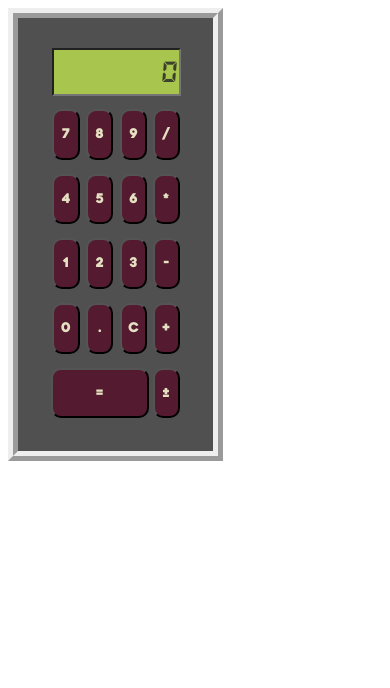
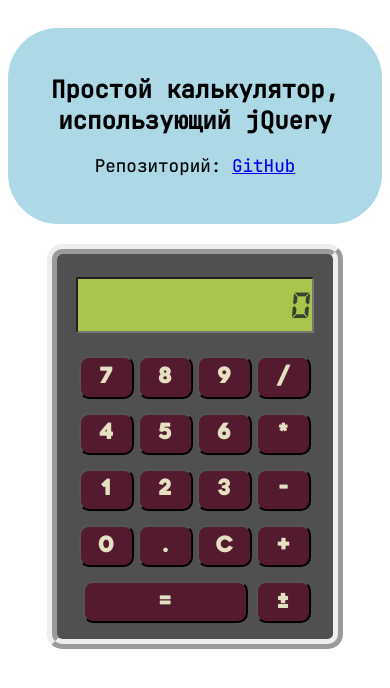
Before and after one commit to JixCan/jQuery-Calculator, a plain HTML site: page index.html in a window 390 px wide. Drawn offline with nearby package versions, Linux system fonts and the light colour scheme.

Commit message:
Добавлены стили + пофикшены баги

```diff
--- a/index.html
+++ b/index.html
@@ -10,6 +10,10 @@
         <link rel="stylesheet" type="text/css" media="screen" href="styles.css">
     </head>
     <body>
+        <div id="titleBox">
+            <h1>Простой калькулятор, использующий jQuery</h1>
+            <p>Репозиторий: <a href="https://github.com/JixCan/jQuery-Calculator"> GitHub</a></h2>
+        </div>
         <div id="container">
             <div id="calculator">
                 <input type="text" readonly="true" id="resultScreen" value=0 maxlength="11">
--- a/script.js
+++ b/script.js
@@ -3,7 +3,9 @@ let currentNumber = 0;
 let lastOperation = "";
 let lastNumber = 0;
 let isNewNumber = false;
-const maxDigits = 11;
+const maxDigits = 10;
+
+//TODO: "9999999999" + "+-" + "-" -> "Error"
 
 $(document).ready(function(){
     $(".symbolButton").on({
@@ -17,12 +19,20 @@ $(document).ready(function(){
             let buttonValue = $(this).text();
             if (!isNaN(buttonValue)) {
                 if (isNewNumber) {
-                    currentNumber = parseInt(buttonValue);
+                    // Сначала проверяем, была ли уже введена точка
+                    if ($("#resultScreen").val().includes(".")) {
+                        currentNumber = parseInt(buttonValue);
+                        // Если точка была введена, просто добавляем цифру к текущему числу
+                        //currentNumber = parseFloat(currentNumber);
+                    } else {
+                        // Иначе, просто парсим число
+                        currentNumber = parseFloat(buttonValue);
+                    }
                     isNewNumber = false;
                 } else {
                     // Проверка на количество цифр
-                    if (currentNumber.toString().length < maxDigits) {
-                        currentNumber = currentNumber * 10 + parseInt(buttonValue);
+                    if ($("#resultScreen").val().includes(".") || currentNumber.toString().length < maxDigits) {
+                        currentNumber = parseFloat($("#resultScreen").val() + buttonValue.toString());
                     }
                 }
                 $("#resultScreen").val(currentNumber);
@@ -48,7 +58,7 @@ $(document).ready(function(){
                     if (currentNumber != 0) {
                         result /= currentNumber;
                     } else {
-                        $("#resultScreen").val("NaN");
+                        $("#resultScreen").val("Error");
                         disableButtons();
                         return;
                     }
@@ -83,7 +93,7 @@ $(document).ready(function(){
     }
 
     function formatResult(result) {
-        let resultStr = result.toString();
+        let resultStr = result.toFixed(maxDigits).toString();
         if (resultStr.includes(".")) {
             let [integerPart, fractionalPart] = resultStr.split(".");
             let maxFractionalLength = maxDigits - integerPart.length - 1; // -1 for the decimal point
@@ -99,6 +109,7 @@ $(document).ready(function(){
             fractionalPart = fractionalPart.substring(0, maxFractionalLength);
             resultStr = integerPart + "." + fractionalPart;
         }
+
 
         if (resultStr.length > maxDigits) {
             return "Error";
@@ -123,13 +134,22 @@ $(document).ready(function(){
         handleOperation("+");
     });
 
+    $("#buttonDot").click(function(){
+        let currentInput = $("#resultScreen").val();
+        // Проверка на наличие уже введенной точки
+        if (!currentInput.includes(".")) {
+            // Добавляем точку к текущему числу
+            $("#resultScreen").val(currentInput + ".");
+            // Обновляем текущее число
+            currentNumber = parseFloat($("#resultScreen").val());
+        }
+    });
+
     $("#buttonEquals").click(function(){
         if (lastOperation) {
             switch (lastOperation) {
                 case "+":
-                    console.log(result, " ", lastNumber);
                     result += lastNumber;
-                    console.log(result);
                     break;
                 case "-":
                     result -= lastNumber;
@@ -141,7 +161,7 @@ $(document).ready(function(){
                     if (lastNumber != 0) {
                         result /= lastNumber;
                     } else {
-                        $("#resultScreen").val("NaN");
+                        $("#resultScreen").val("Error");
                         disableButtons();
                         return;
                     }
@@ -149,7 +169,6 @@ $(document).ready(function(){
                 default:
                     break;
             }
-
 
             result = formatResult(result);
             result = parseFloat(result); // Ensure it's a float for formatting
@@ -178,6 +197,7 @@ $(document).ready(function(){
 
     $("#buttonSign").click(function() {
         currentNumber = -currentNumber;
+        lastNumber = -lastNumber;
         $("#resultScreen").val(currentNumber);
     });
 });
--- a/styles.css
+++ b/styles.css
@@ -1,5 +1,30 @@
 @font-face { font-family: Digit; src: url('DS-DIGIT.TTF'); }
 @font-face { font-family: Heavitas; src: url('Heavitas.ttf'); }
+@font-face { font-family: JetBrains; src: url('JetBrainsMono-Medium.ttf'); }
+
+
+body{
+    display: grid;
+    justify-items: center;
+    text-align: center;
+}
+
+#titleBox{
+    background-color: lightblue;
+    font-family: JetBrains, sans-serif;
+    border-radius: 50px;
+    padding: 30px;
+    margin-bottom: 20px;
+    margin-top: 20px;
+}
+
+#titleBox h1{
+    font-size: 150%;
+}
+
+#titleBox p{
+    font-size: 110%;
+}
 
 #container{
     display: flex;
@@ -7,36 +32,63 @@
     justify-content: center;
     border: 10px;
     border-style: ridge;
-    padding: 30px;
-    width: max-content;
-    height: max-content;
+    padding: 3.5%;
+    height: fit-content;
     background-color: #505050;
-    /* min-width: 150px; */
+    width: 250px;
+    border-radius: 15px;
 }
 
 #resultScreen{
-    width: 31vw;
-    height: 5vh;
+    height: 50px;
+    width: 250px;
     border-style: inset;
     background-color: #A8C64E;
     font-family: Digit, sans-serif;
     text-align: right;
-    font-size: 200%;
+    font-size: 270%;
     color: #3C412C;
-    margin-left: 1vw;
 }
 
 .symbolButton{
-    width: 7vw;
-    height: 6vh;
+    width: 60px;
+    height: 50px;
     font-family: Heavitas, sans-serif;
     background-color: #541a30;
     color: #e5e0c2;
     border-radius: 10px;
     border-style: outset;
     margin-top: 10px;
+    font-size: 150%;
 }
 
 #buttonEquals{
-    width: 25vw;
+    width: 180px;
 }
+
+#titleBox{
+
+}
+
+@media screen and (max-width: 480px){
+    #container{
+        width: 250px;
+        height: fit-content;
+    }
+    #resultScreen{
+        width: 230px;
+        height: 50px;
+        font-size: 250%;
+        margin-top: 10px;
+        margin-bottom: 10px;
+    }
+    .symbolButton{
+        width: 55px;
+        font-size: 140%;
+        min-height: 5vh;
+        height: 30px;
+    }
+    #buttonEquals{
+        width: 165px;
+    }
+}
```
Also changed, not shown: JetBrainsMono-Medium.ttf (added).
